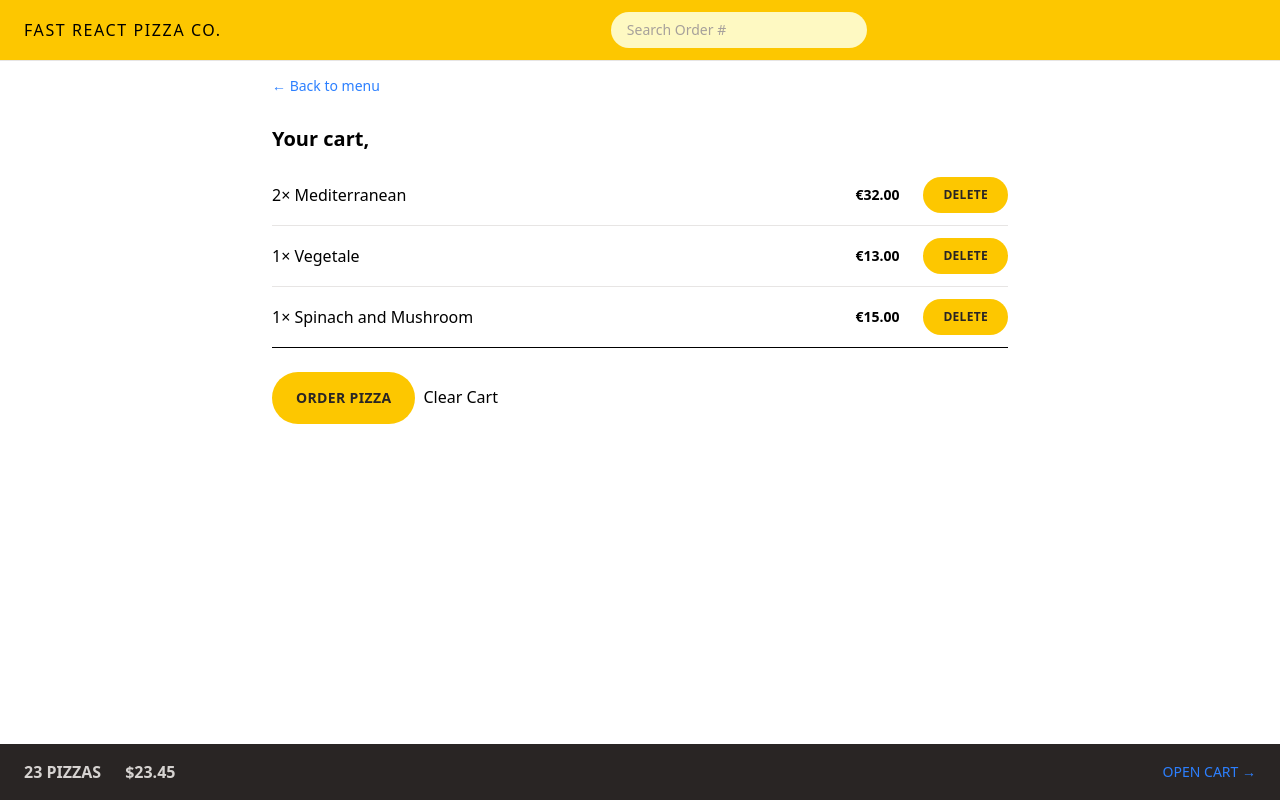
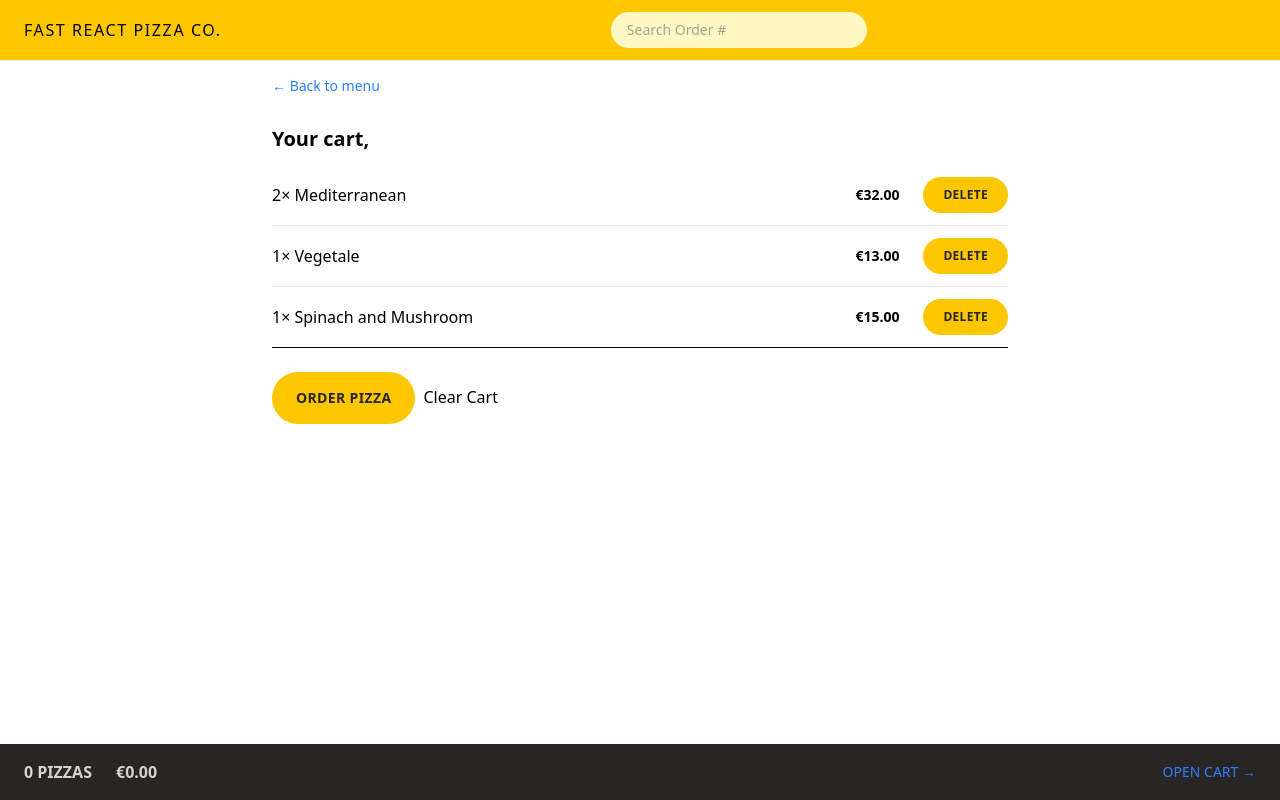
Before and after one commit to DreadTsx/pizza-app, a React (Vite) app: page /cart in a window 1280 px wide. Built offline with nearby package versions, Linux system fonts and the light colour scheme.

Commit message:
worked on the cart overview file

```diff
--- a/src/features/cart/CartOverview.jsx
+++ b/src/features/cart/CartOverview.jsx
@@ -1,12 +1,18 @@
-import { Link } from "react-router";
+import { useSelector } from "react-redux";
 import LinkButton from "../../ui/LinkButton";
+import { getTotalCartPrice, getTotalCartQuantity } from "./cartSlice";
+import { formatCurrency } from "../../utils/helpers";
 
 function CartOverview() {
+  const totalCartQuantity = useSelector(getTotalCartQuantity);
+  const totalCartPrice = useSelector(getTotalCartPrice);
+  // console.log(totalCartQuantity);
+  //
   return (
     <div className="flex items-center justify-between bg-stone-800 px-4 py-4 text-sm text-stone-200 uppercase sm:px-6 md:text-base">
       <p className="space-x-4 font-semibold text-stone-300 sm:space-x-6">
-        <span>23 pizzas</span>
-        <span>$23.45</span>
+        <span>{totalCartQuantity} pizzas</span>
+        <span>{formatCurrency(totalCartPrice)}</span>
       </p>
       <LinkButton to="/cart">Open cart &rarr;</LinkButton>
     </div>
--- a/src/features/cart/cartSlice.js
+++ b/src/features/cart/cartSlice.js
@@ -1,17 +1,17 @@
 import { createSlice } from "@reduxjs/toolkit";
 
 const initialState = {
-  //   cart: [],
+  cart: [],
   // dummy cart
-  cart: [
-    {
-      pizzaId: 12,
-      name: "DreadLatino",
-      quantity: 2,
-      unitPrice: 16,
-      totalPrice: 32,
-    },
-  ],
+  // cart: [
+  //   {
+  //     pizzaId: 12,
+  //     name: "DreadLatino",
+  //     quantity: 2,
+  //     unitPrice: 16,
+  //     totalPrice: 32,
+  //   },
+  // ],
 };
 
 const cartSlice = createSlice({
@@ -53,3 +53,9 @@
 } = cartSlice.actions;
 
 export default cartSlice.reducer;
+
+export const getTotalCartQuantity = (state) =>
+  state.cart.cart.reduce((sum, item) => sum + item.quantity, 0);
+
+export const getTotalCartPrice = (state) =>
+  state.cart.cart.reduce((sum, item) => sum + item.totalPrice, 0);
--- a/src/features/menu/MenuItem.jsx
+++ b/src/features/menu/MenuItem.jsx
@@ -1,8 +1,22 @@
+import { useDispatch } from "react-redux";
 import Button from "../../ui/Button";
 import { formatCurrency } from "../../utils/helpers";
+import { addItem } from "../cart/cartSlice";
 
 function MenuItem({ pizza }) {
+  const dispatch = useDispatch();
   const { id, name, unitPrice, ingredients, soldOut, imageUrl } = pizza;
+
+  const handleAddItems = () => {
+    const newItems = {
+      pizzaId: id,
+      name,
+      quantity: 1,
+      unitPrice,
+      totalPrice: unitPrice * 1,
+    };
+    dispatch(addItem(newItems));
+  };
 
   return (
     <li className="flex gap-4 py-2">
@@ -25,7 +39,11 @@
             </p>
           )}
 
-          <Button type="small">Add to cart</Button>
+          {!soldOut && (
+            <Button type="small" onClick={handleAddItems}>
+              Add to cart
+            </Button>
+          )}
         </div>
       </div>
     </li>
--- a/src/ui/Button.jsx
+++ b/src/ui/Button.jsx
@@ -1,6 +1,6 @@
 import { Link } from "react-router";
 
-function Button({ children, disabled, to, type }) {
+function Button({ children, disabled, to, type, onClick }) {
   const base =
     "inline-block text-sm rounded-full bg-yellow-400 font-semibold uppercase tracking-wide text-stone-800 transition-colors duration-300 hover:bg-yellow-300 focus:bg-yellow-300 focus:outline-none focus:ring focus:ring-yellow-300 focus:ring-offset-2 disabled:cursor-not-allowed";
 
@@ -18,6 +18,14 @@
       </Link>
     );
   }
+  //
+  if (onClick) {
+    return (
+      <button disabled={disabled} className={styles[type]} onClick={onClick}>
+        {children}
+      </button>
+    );
+  }
 
   return (
     <button disabled={disabled} className={styles[type]}>
```
